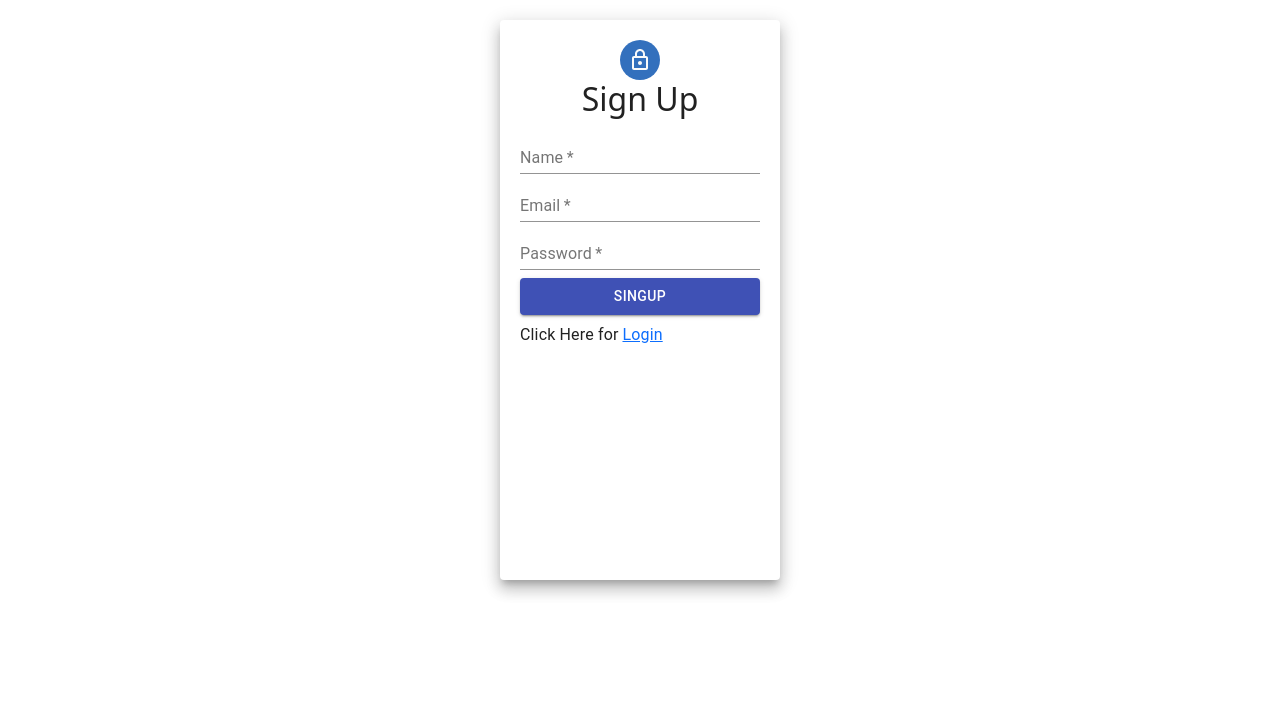
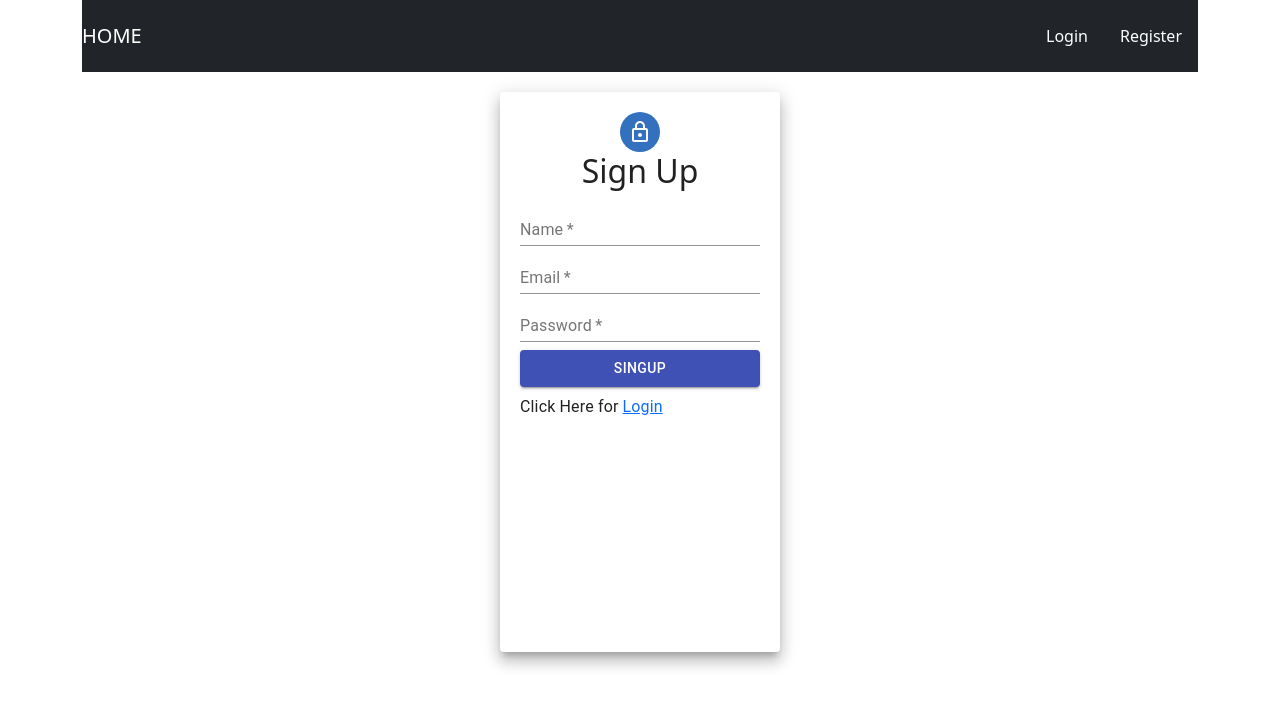
Before and after one commit to WorkoutKing/React-companies, a React (Create React App) app: page /Signup in a window 1280 px wide. Shown: the top 706 px of the page. Built offline with nearby package versions, Linux system fonts and the light colour scheme.

Commit message:
opce veik

```diff
--- a/package.json
+++ b/package.json
@@ -17,6 +17,7 @@
     "react-paginate": "^8.1.2",
     "react-router-dom": "^6.2.2",
     "react-scripts": "5.0.0",
+    "validator": "^13.7.0",
     "web-vitals": "^2.1.4"
   },
   "scripts": {
--- a/src/components/Login.jsx
+++ b/src/components/Login.jsx
@@ -1,10 +1,12 @@
 import React from 'react'
-import { Grid,Paper, Avatar, TextField, Button, Typography,Link as Nv } from '@material-ui/core'
+import { Grid,Paper, Avatar, TextField, Button, Typography, Input} from '@material-ui/core'
 import LockOutlinedIcon from '@material-ui/icons/LockOutlined';
 import { Link, NavLink } from "react-router-dom";
 import {useState} from 'react';
 import axios from 'axios';
 import { useNavigate, useParams } from "react-router-dom";
+import {Container, Navbar,Nav} from "react-bootstrap";
+import validator from 'validator'
 
 const Login=()=>{
 
@@ -25,6 +27,7 @@ const Login=()=>{
       let history = useNavigate();
 
       const {email,password} = user;
+
       const onInputChange = e => {
         setUser({ ...user, [e.target.name]: e.target.value });
       };
@@ -34,37 +37,57 @@ const Login=()=>{
 
       const users = { username };  // To Store Email in Localstore and send to Home Page
 
-       if(user.email === '')
+       if(user.email === '' )
        {
-         alert('Email Field is empty')
+         alert('Email Field is empty or bad format')
        }
-       else if(user.password === '')
+       if(user.password === '' | user.password.length !== 3)
        {
-         alert('Pass Field is empty')
+         alert('Pass Field is empty, symbols must to be 3-12')
        }
 
        axios.post("http://laravel.ddev.site/api/login/",user)
        .then(response => {
         setMsg(response.data);
-        localStorage.setItem("users", response.data);
+        localStorage.setItem("users", response.data.name);
         history("/");
-        console.log(response.data);
+        console.log(response.data.name);
       });
     }
 
 
     return(
+      <>
+      {!user == '' ? (
+        <Navbar bg="dark" variant="dark">
+              <Navbar.Brand href="/">HOME</Navbar.Brand>
+                  <Navbar.Collapse className="justify-content-end">
+                    <Navbar.Text>
+                     <Nav.Link href="/login">Login</Nav.Link>
+                    </Navbar.Text>
+                    <Navbar.Text>
+                     <Nav.Link href="/signup">Register</Nav.Link>
+                    </Navbar.Text>
+                </Navbar.Collapse>
+          </Navbar>
+      ) : (
+          <Navbar bg="dark" variant="dark">
+          <Navbar.Brand href="/">Home</Navbar.Brand>
+          <Nav className="me-auto">
+          </Nav>
+        </Navbar>
+     )}
         <Grid>
             <Paper elevation={10} style={paperStyle}>
                 <Grid align='center'>
                   <Avatar style={avatarStyle}><LockOutlinedIcon/></Avatar>
                     <h2>Sign In</h2>
                 </Grid>
-                <TextField label='Email'  name="email" value={email}  onChange={e => onInputChange(e)} placeholder='Enter Email' type='text' fullWidth required/>
-                <TextField label='Password'  name="password" value={password}  onChange={e => onInputChange(e)} placeholder='Enter password' type='text' fullWidth required/>
-
+                <TextField label='Email' name="email" value={email} onChange={e => onInputChange(e)}
+                placeholder='sophie@example.com *' type="email"
+                fullWidth required/>
+                <TextField label='Password'  name="password" value={password}  onChange={e => onInputChange(e)} placeholder='Enter password' type='password' fullWidth required/>
                 <Button type='submit' onClick={signIn} color='primary' variant="contained" style={btnstyle} fullWidth>Sign in</Button>
-
                 <Typography style={{textAli:'center'}}> Don't Have Account ?
                   <NavLink to="/signup">
                    <span style={{marginLeft:"60px"}}>Sing up</span>
@@ -75,6 +98,7 @@ const Login=()=>{
                 </Typography>
             </Paper>
         </Grid>
+        </>
     )
 }
 
--- a/src/components/Main.jsx
+++ b/src/components/Main.jsx
@@ -1,5 +1,5 @@
 import { Table } from "react-bootstrap";
-import {Container, Row,Col} from "react-bootstrap";
+import {Container, Navbar, Nav, NavDropdown, Dropdown, ButtonGroup, DropdownButton} from "react-bootstrap";
 import { useState, useEffect } from "react";
 import RenderCompanies from "./RenderCompanies";
 import { Grid, Button,Link as Nv } from '@material-ui/core'
@@ -23,7 +23,7 @@ const Main = ()=>{
     }
     const[companies, setCompanies] = useState("")
     useEffect(()=>{
-        fetch('https://laravel.ddev.site/api/companies')
+        fetch('http://laravel.ddev.site/api/companies')
             .then(response => response.json())
             .then(data=>{
                 setCompanies(data)
@@ -37,16 +37,38 @@ const Main = ()=>{
         <>
         <Container>
         {!user == '' ? (
-              <Row>
-             <Col><h4>{user}</h4></Col>
-               <Col><Button type='submit' className='mt-3' onClick={logout} color='primary' variant="contained"  style={{textAlign: 'right'}}>Logout</Button></Col>
-            </Row>
+                <Navbar bg="dark" variant="dark" >
+                   <Navbar.Brand href="/">HOME</Navbar.Brand>
+                    <Navbar.Collapse className="justify-content-end">
+                     <Dropdown variant="dark" as={ButtonGroup}>
+                        <Navbar.Text>
+                            <Button>
+                            <p style={{color:'#fff'}} className="mb-1">Hello, {user}</p>
+                            </Button>
+                        </Navbar.Text>
+                        <Dropdown.Toggle split variant="dark" id="dropdown-split-basic" />
+                        <Dropdown.Menu>
+                            <Dropdown.Item href="/" onClick={logout}>Logout</Dropdown.Item>
+                        </Dropdown.Menu>
+                        </Dropdown>
+                        </Navbar.Collapse>
+               </Navbar>
             ) : (
-                <div style={{textAlign: 'right'}} className=''>
-                    <a className="btn btn-primary m-2" href="/signup">Register</a>
-                    <a className="btn btn-primary" href="/login">Login</a>
-                </div>
+                <Navbar bg="dark" variant="dark">
+                <Navbar.Brand href="/">Home</Navbar.Brand>
+                <Nav className="me-auto">
 
+                </Nav>
+                <Navbar.Collapse className="justify-content-end">
+                          <Navbar.Text>
+                            <Nav.Link href="/login">Login</Nav.Link>
+                        </Navbar.Text>
+                        <Navbar.Text>
+                            <Nav.Link href="/signup">Register</Nav.Link>
+                        </Navbar.Text>
+                </Navbar.Collapse>
+
+              </Navbar>
            )}
 
                 <Table striped bordered hover>
--- a/src/components/MoreInfo.jsx
+++ b/src/components/MoreInfo.jsx
@@ -6,7 +6,7 @@ const MoreInfo = ()=>{
     const[company, setCompany] = useState({
         data: ""
     })
-    const url = 'https://laravel.ddev.site/api/company/';
+    const url = 'http://laravel.ddev.site/api/company/';
       useEffect(()=>{
           fetch(`${url}${id}`)
               .then(response => response.json())
--- a/src/components/Singup.jsx
+++ b/src/components/Singup.jsx
@@ -4,6 +4,7 @@ import LockOutlinedIcon from '@material-ui/icons/LockOutlined';
 import { Link, NavLink } from "react-router-dom";
 import {useState} from 'react';
 import axios from 'axios';
+import {Container, Navbar,Nav} from "react-bootstrap";
 
 const Signup=()=>{
 
@@ -28,10 +29,30 @@ const Signup=()=>{
         let result = await axios.post("http://laravel.ddev.site/api/register",user);
         setErrors('Registration Successful')
         setUser({name:"",email:"",password:""}) // To Clear all fields
-
         }
 
+
     return(
+        <>
+        {!user == '' ? (
+            <Navbar bg="dark" variant="dark">
+            <Navbar.Brand href="/">HOME</Navbar.Brand>
+                <Navbar.Collapse className="justify-content-end">
+                        <Navbar.Text>
+                            <Nav.Link href="/login">Login</Nav.Link>
+                        </Navbar.Text>
+                        <Navbar.Text>
+                            <Nav.Link href="/signup">Register</Nav.Link>
+                        </Navbar.Text>
+                </Navbar.Collapse>
+          </Navbar>
+          ) : (
+              <Navbar bg="dark" variant="dark">
+              <Navbar.Brand href="/">Home</Navbar.Brand>
+              <Nav className="me-auto">
+              </Nav>
+            </Navbar>
+         )}
         <Grid>
             <Paper elevation={10} style={paperStyle}>
                 <Grid align='center'>
@@ -41,8 +62,8 @@ const Signup=()=>{
                 </Grid>
 
                 <TextField label='Name' name="name" value={name} onChange={e => onInputChange(e)} placeholder='Enter Name' type='text' fullWidth required/>
-                <TextField label='Email'  name="email" value={email}  onChange={e => onInputChange(e)} placeholder='Enter Email' type='text' fullWidth required/>
-                <TextField label='Password'  name="password" value={password}  onChange={e => onInputChange(e)} placeholder='Enter password' type='text' fullWidth required/>
+                <TextField label='Email'  name="email" value={email}  onChange={e => onInputChange(e)} placeholder='Enter Email' type='email' fullWidth required/>
+                <TextField label='Password'  name="password" value={password}  onChange={e => onInputChange(e)} placeholder='Enter password' type='password' fullWidth required/>
 
                 <Button type='submit' onClick={signup} color='primary' variant="contained" style={btnstyle} fullWidth>Singup</Button>
 
@@ -53,6 +74,7 @@ const Signup=()=>{
                 </Typography>
             </Paper>
         </Grid>
+        </>
     )
 }
 
```
Also changed, not shown: 1 other file (tests, documents, lock files or other folders).
